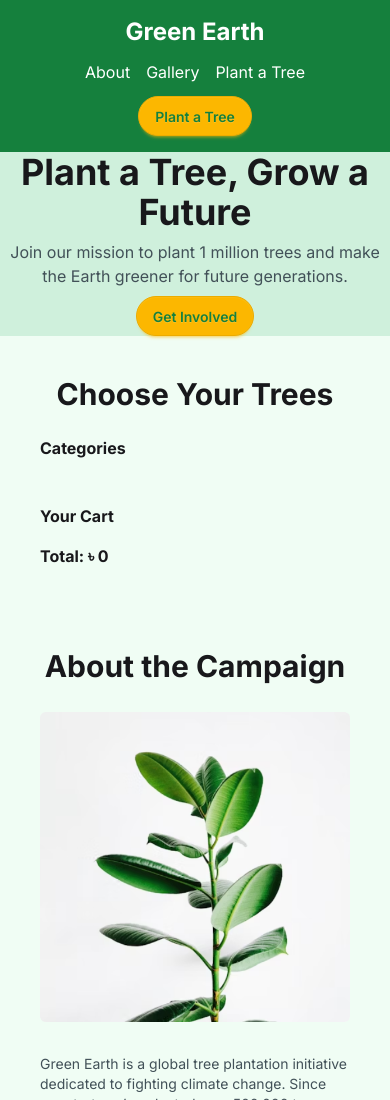
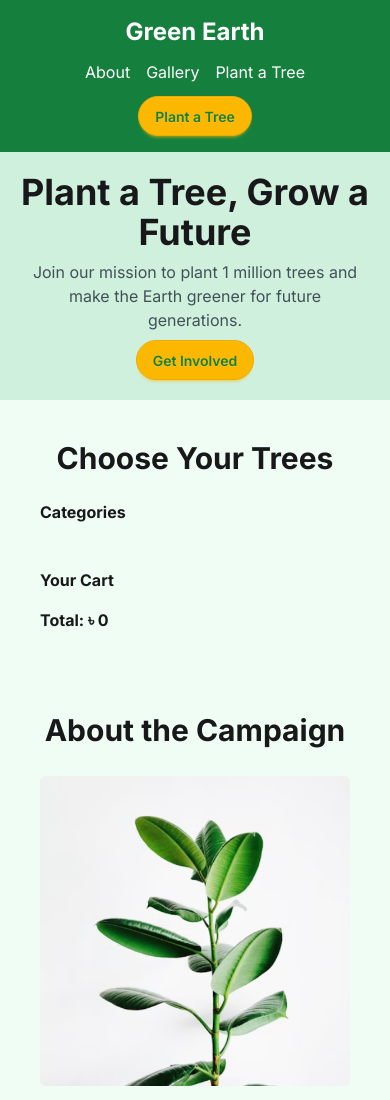
Before and after one commit to shahriar-u/assignment-6-ph12, a plain HTML site: page index.html in a window 390 px wide. Shown: the top 1100 px of the page. Drawn offline with nearby package versions, Linux system fonts and the light colour scheme; no server answers.

Commit message:
mobile responsive revised

```diff
--- a/index.html
+++ b/index.html
@@ -40,7 +40,7 @@
 
         <!-- hero section  -->
         <section class="bg-[#CFF0DC]">
-            <div class="flex justify-between items-center max-w-[1440px] mx-auto">
+            <div class="flex justify-between items-center p-5 lg:p-0 max-w-[1440px] mx-auto">
                 <img class="h-[250px] lg:block hidden" src="./assets/hero-leaf1.png" alt="">
                 <div class="text-center  space-y-2">
                     <h1 class="text-4xl font-bold">Plant a Tree, Grow a Future</h1>
```
